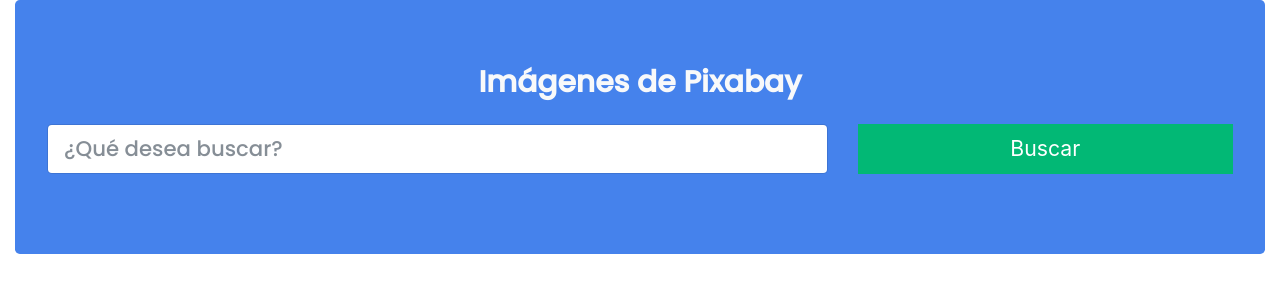
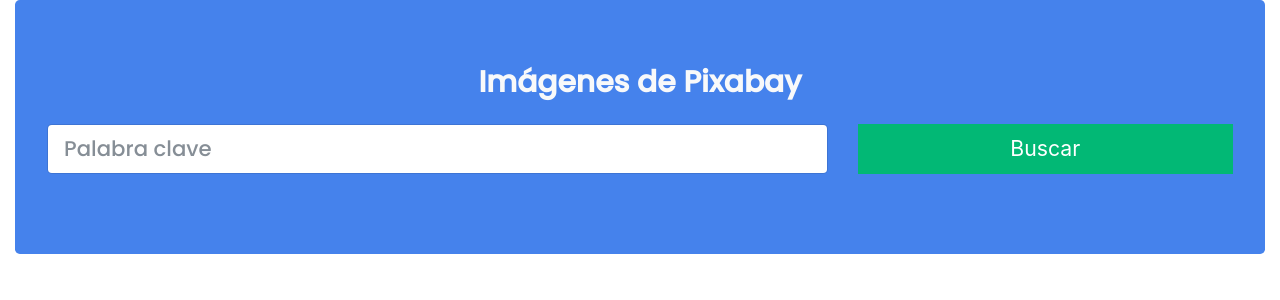
Before and after one commit to cruzmanuelar/ReactApiPixabay, a React (Create React App) app: page / in a window 1280 px wide. Shown: the top 300 px of the page. Built offline with nearby package versions, Linux system fonts and the light colour scheme.

Commit message:
Placeholder_ComponenteBuscador

```diff
--- a/src/componentes/Buscador.js
+++ b/src/componentes/Buscador.js
@@ -15,7 +15,7 @@ class Buscador extends Component {
             <form onSubmit={this.obtenerDatos}>
                 <div className="row text-dark">
                     <div className="form-group col-md-8">
-                        <input ref={this.busquedaRef} type="text" className="form-control textoB form-control-lg" placeholder="¿Qué desea buscar?"/>
+                        <input ref={this.busquedaRef} type="text" className="form-control textoB form-control-lg" placeholder="Palabra clave"/>
                     </div>
                     <div className="form-group col-md-4">
                         <input type="submit" className="btn btn-success btn-lg btn-block rounded-0" value="Buscar"/>
```
